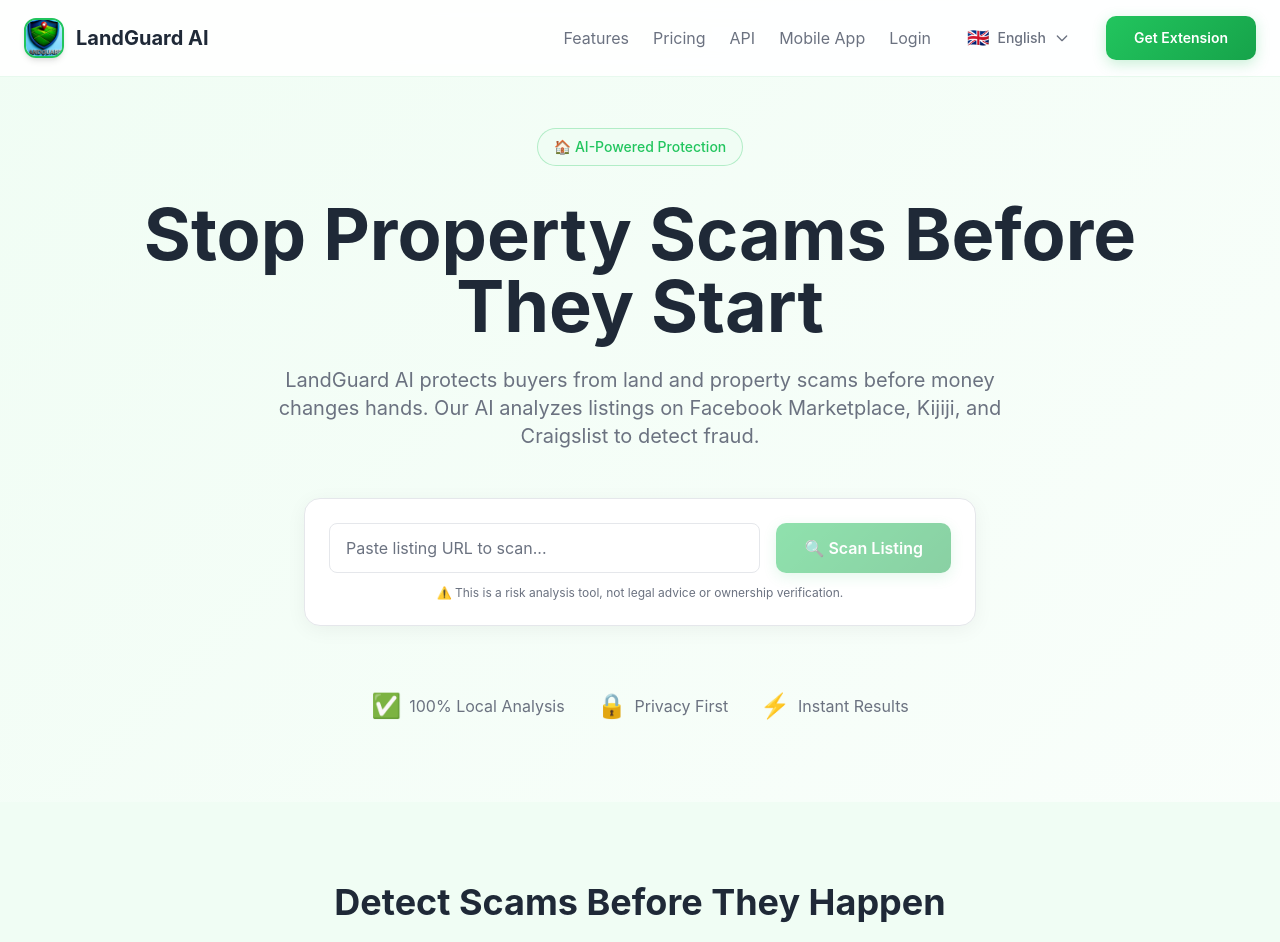
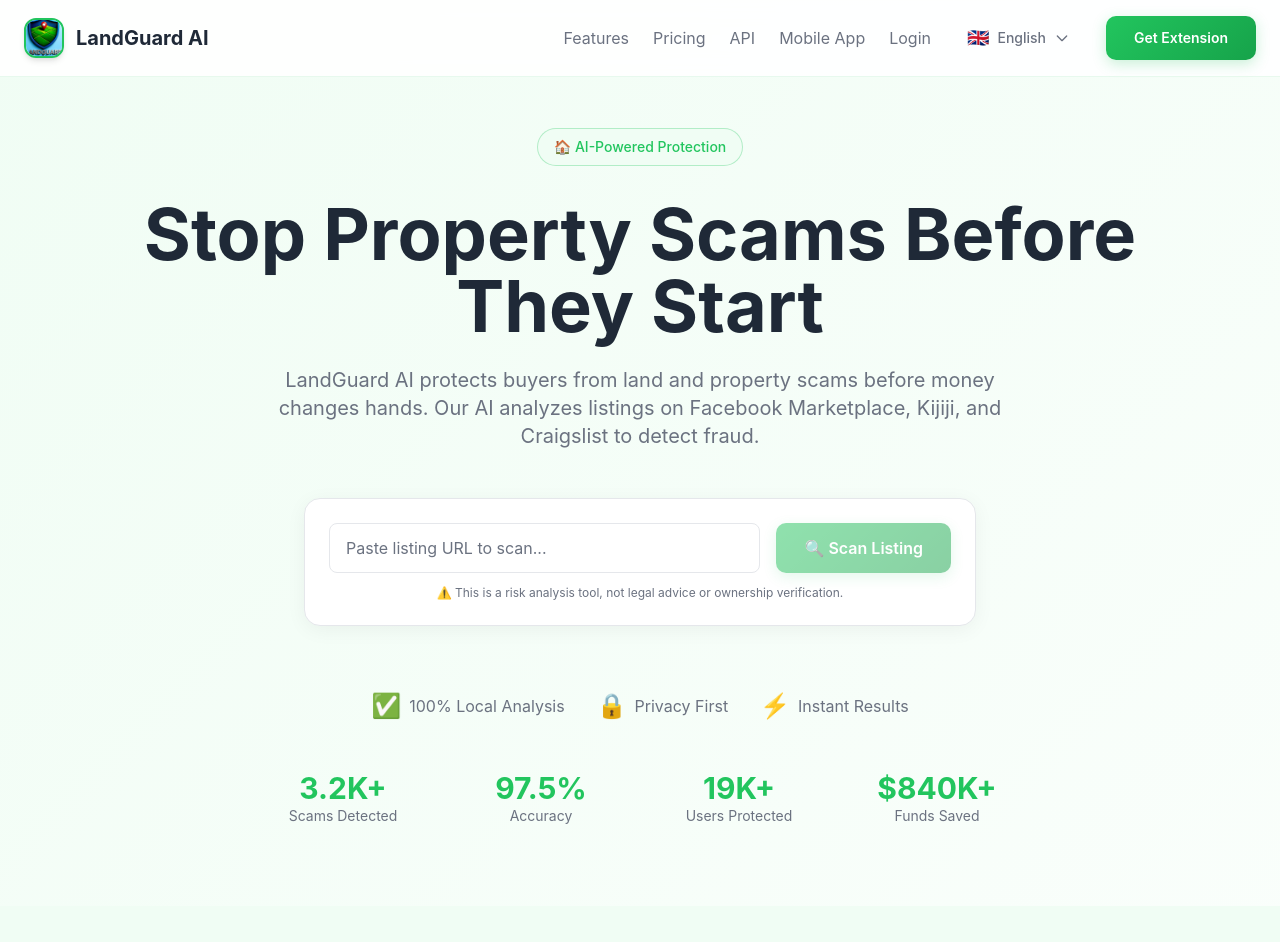
Before and after one commit to moneketobenna-tech/landguard-ai, a Next.js app in the folder website/: page / in a window 1280 px wide. Shown: the top 942 px of the page. Built offline with nearby package versions, Linux system fonts and the light colour scheme.

Commit message:
Add user protection stats: 19,000+ users protected

```diff
--- a/website/app/page.tsx
+++ b/website/app/page.tsx
@@ -200,7 +200,7 @@
           )}
 
           {/* Trust Badges */}
-          <div className="flex flex-wrap justify-center gap-8 text-lg-text-muted">
+          <div className="flex flex-wrap justify-center gap-8 text-lg-text-muted mb-12">
             <div className="flex items-center gap-2">
               <span className="text-2xl">✅</span>
               <span>{t('trust.local')}</span>
@@ -212,6 +212,26 @@
             <div className="flex items-center gap-2">
               <span className="text-2xl">⚡</span>
               <span>{t('trust.instant')}</span>
+            </div>
+          </div>
+
+          {/* Stats */}
+          <div className="grid grid-cols-4 gap-6 max-w-3xl mx-auto">
+            <div className="text-center">
+              <div className="text-2xl md:text-3xl font-bold text-lg-green">3.2K+</div>
+              <div className="text-sm text-lg-text-muted">Scams Detected</div>
+            </div>
+            <div className="text-center">
+              <div className="text-2xl md:text-3xl font-bold text-lg-green">97.5%</div>
+              <div className="text-sm text-lg-text-muted">Accuracy</div>
+            </div>
+            <div className="text-center">
+              <div className="text-2xl md:text-3xl font-bold text-lg-green">19K+</div>
+              <div className="text-sm text-lg-text-muted">Users Protected</div>
+            </div>
+            <div className="text-center">
+              <div className="text-2xl md:text-3xl font-bold text-lg-green">$840K+</div>
+              <div className="text-sm text-lg-text-muted">Funds Saved</div>
             </div>
           </div>
         </div>
```
